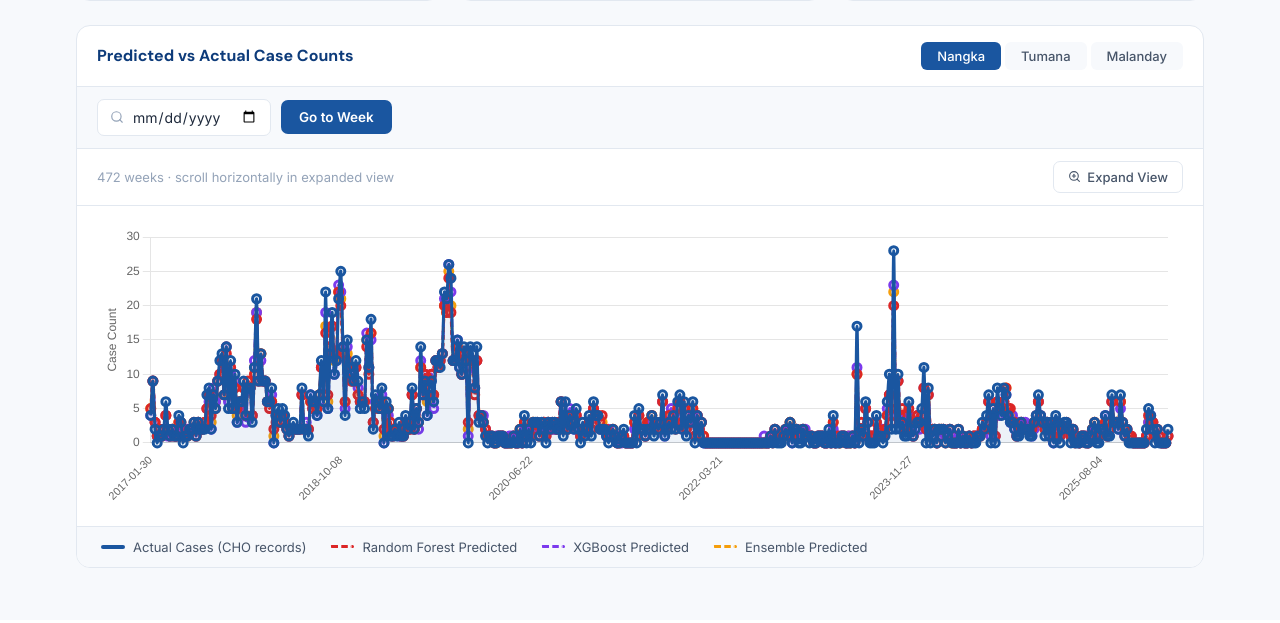
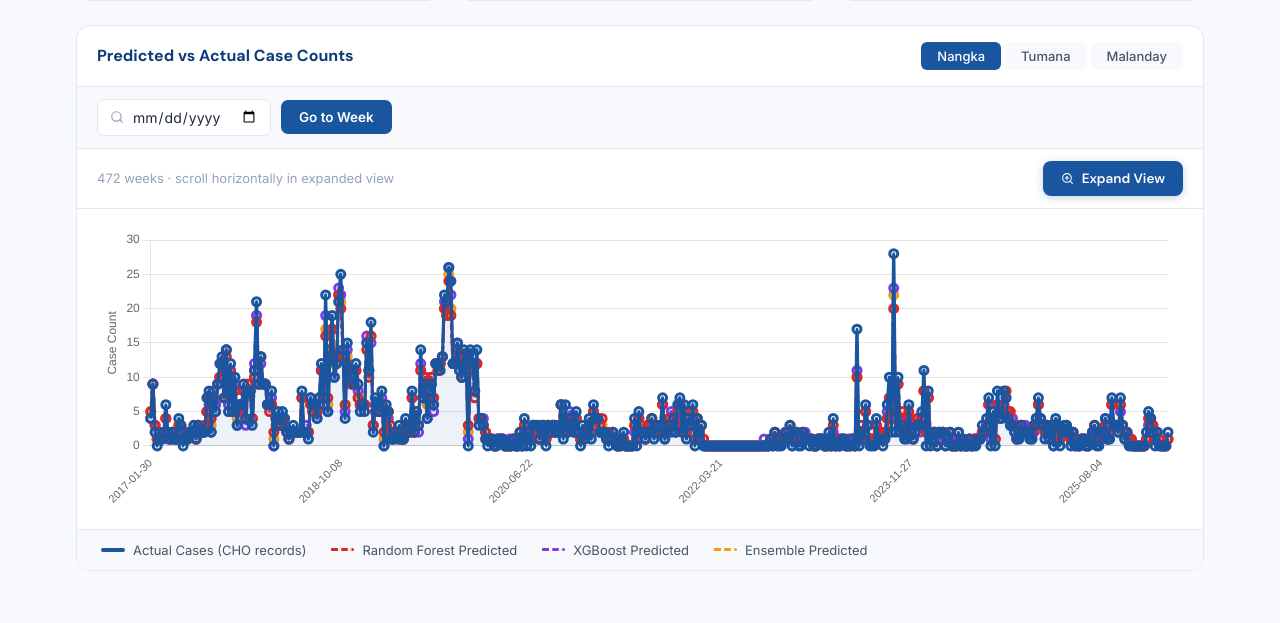
Before and after one commit to DevNigelSan/DengueTect, a Flask app: page /evaluation in a window 1280 px wide. Shown: the part 425-1048 px from the top of the page. Before the commit the page ends 993 px from the top, so only its background shows below. Run offline with Flask 3, Linux system fonts and the light colour scheme; the visitor is signed in with stand-in values (Sample User, id 1); parts of the project's set-up code (start-up, migrations or seed data) failed here and were passed over.

Commit message:
Polish: make Expand View button more prominent on evaluation page

```diff
--- a/app/static/css/evaluation.css
+++ b/app/static/css/evaluation.css
@@ -234,27 +234,28 @@
 .btn-zoom {
   display: flex;
   align-items: center;
-  gap: 6px;
-  padding: 7px 14px;
-  border: 1.5px solid var(--gray-200);
-  border-radius: 7px;
-  background: var(--white);
-  font-size: 13px;
-  font-weight: 500;
-  color: var(--gray-600);
+  gap: 8px;
+  padding: 9px 18px;
+  border: none;
+  border-radius: 8px;
+  background: var(--blue-primary);
+  color: white;
+  font-size: 13.5px;
+  font-weight: 600;
+  font-family: 'DM Sans', sans-serif;
   cursor: pointer;
-  transition: border-color 0.15s, color 0.15s;
+  transition: background 0.15s, box-shadow 0.15s;
+  box-shadow: 0 2px 8px rgba(26,86,160,0.25);
 }
 
 .btn-zoom:hover {
-  border-color: var(--blue-primary);
-  color: var(--blue-primary);
+  background: var(--blue-deep);
+  box-shadow: 0 4px 12px rgba(26,86,160,0.35);
 }
 
 .btn-zoom.active {
-  background: var(--blue-light);
-  border-color: var(--blue-primary);
-  color: var(--blue-primary);
+  background: var(--blue-deep);
+  box-shadow: 0 0 0 3px rgba(26,86,160,0.2);
 }
 
 .eval-chart-wrap {
```
